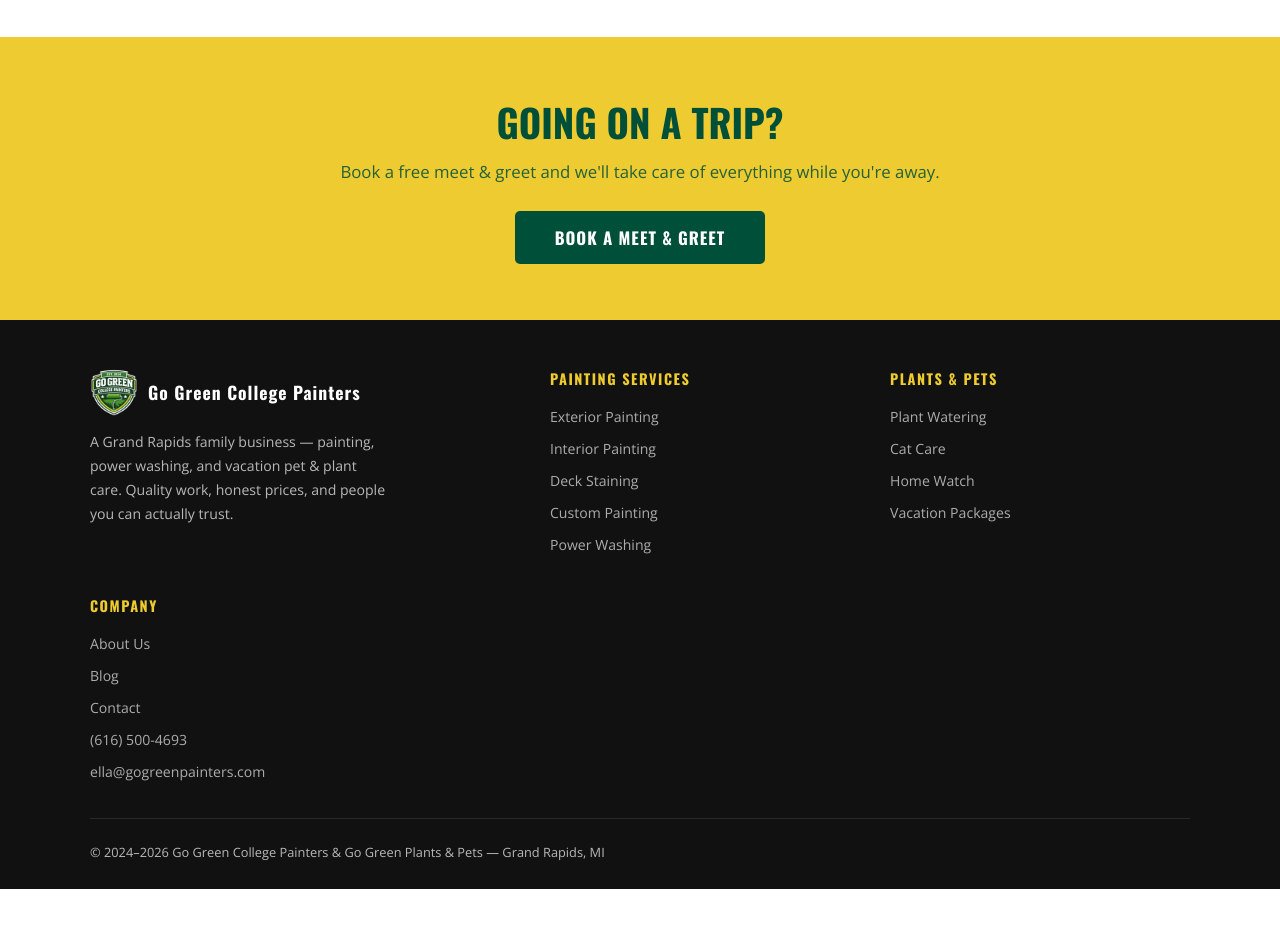
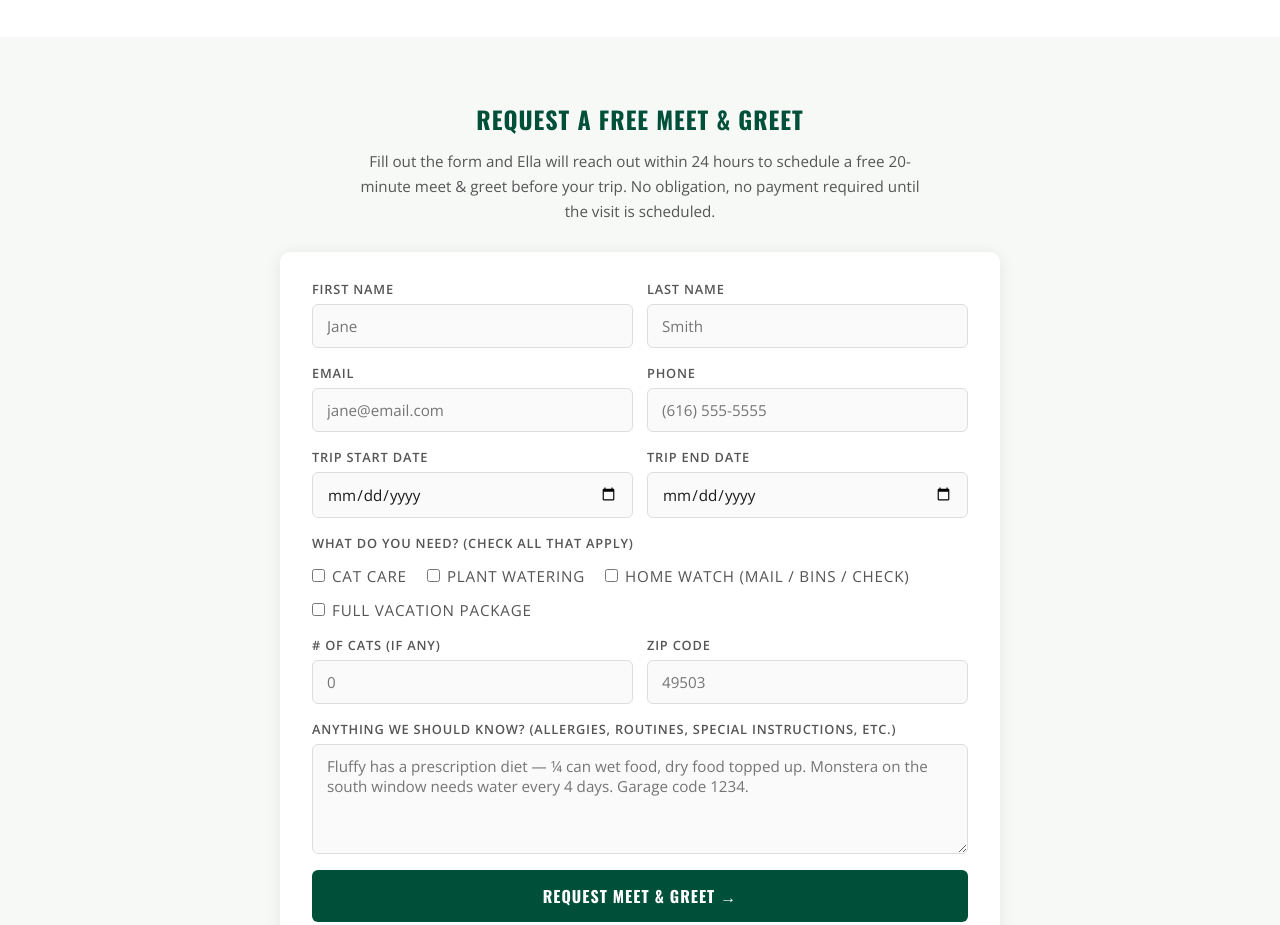
Before and after one commit to mbefus80/GoGreenPainters, a plain HTML site: page plants-and-pets/index.html in a window 1280 px wide. Shown: the part 3511-4436 px from the top of the page. Before the commit the page ends 4400 px from the top, so only its background shows below. Drawn offline with Linux system fonts and the light colour scheme.

Commit message:
Add dedicated Plants & Pets Netlify form + route; add 'Plant & Pet Care' option to main contact form dropdown; title tag rewrites on 6 money pages

```diff
--- a/plants-and-pets/index.html
+++ b/plants-and-pets/index.html
@@ -323,7 +323,7 @@
       </nav>
       <h1>Go Green Plants &amp; Pets</h1>
       <p class="lead">Vacation pet sitting, plant care, and home watch for Greater Grand Rapids homeowners. Your cats are fed, your plants are watered, your mail is inside &mdash; and you get a photo after every visit so you can actually relax.</p>
-      <a href="/contact/" class="btn-primary">Book a Meet &amp; Greet</a>
+      <a href="#book" class="btn-primary">Book a Meet &amp; Greet</a>
     </div>
   </section>
   <div class="page-press-strip">
@@ -526,12 +526,63 @@
     </div>
   </main>
 
+  <!-- Request a Meet & Greet form — dedicated Netlify form, routes to Ella + Michael -->
+  <section id="book" style="background:#f7f9f7; padding:64px 24px;">
+    <div class="container" style="max-width:720px; margin:0 auto;">
+      <div style="text-align:center; margin-bottom:28px;">
+        <h2 style="font-family:'Oswald',sans-serif; color:var(--green-dark); text-transform:uppercase; letter-spacing:1px; margin-bottom:12px;">Request a Free Meet &amp; Greet</h2>
+        <p style="color:#555; font-size:0.95rem; line-height:1.65; max-width:560px; margin:0 auto;">Fill out the form and Ella will reach out within 24 hours to schedule a free 20-minute meet &amp; greet before your trip. No obligation, no payment required until the visit is scheduled.</p>
+      </div>
+      <form class="contact-form" name="plants-pets-contact" id="plants-pets-form" method="POST" action="/contact/thank-you/" data-netlify="true" netlify-honeypot="bot-field" accept-charset="UTF-8" style="background:white; padding:28px 32px 32px; border-radius:10px; box-shadow:0 2px 16px rgba(0,0,0,0.08);">
+        <input type="hidden" name="form-name" value="plants-pets-contact" />
+        <p style="position:absolute;left:-9999px;width:1px;height:1px;overflow:hidden;" aria-hidden="true">
+          <label>Leave this field empty: <input name="bot-field" tabindex="-1" autocomplete="off" /></label>
+        </p>
+        <div class="form-row">
+          <div class="form-group"><label for="pp-fname">First Name</label><input type="text" id="pp-fname" name="first_name" maxlength="255" placeholder="Jane" required /></div>
+          <div class="form-group"><label for="pp-lname">Last Name</label><input type="text" id="pp-lname" name="last_name" maxlength="255" placeholder="Smith" required /></div>
+        </div>
+        <div class="form-row">
+          <div class="form-group"><label for="pp-email">Email</label><input type="email" id="pp-email" name="email" maxlength="255" placeholder="jane@email.com" required /></div>
+          <div class="form-group"><label for="pp-phone">Phone</label><input type="tel" id="pp-phone" name="phone" maxlength="20" placeholder="(616) 555-5555" required /></div>
+        </div>
+        <div class="form-row">
+          <div class="form-group"><label for="pp-trip-start">Trip Start Date</label><input type="date" id="pp-trip-start" name="trip_start" /></div>
+          <div class="form-group"><label for="pp-trip-end">Trip End Date</label><input type="date" id="pp-trip-end" name="trip_end" /></div>
+        </div>
+        <div class="form-group">
+          <label>What do you need? (Check all that apply)</label>
+          <div style="display:flex; flex-wrap:wrap; gap:14px 20px; margin-top:8px;">
+            <label style="display:flex; align-items:center; gap:7px; font-weight:normal; font-size:0.95rem; cursor:pointer;">
+              <input type="checkbox" name="services[]" value="Cat Care" style="width:auto; margin:0;" /> Cat Care
+            </label>
+            <label style="display:flex; align-items:center; gap:7px; font-weight:normal; font-size:0.95rem; cursor:pointer;">
+              <input type="checkbox" name="services[]" value="Plant Watering" style="width:auto; margin:0;" /> Plant Watering
+            </label>
+            <label style="display:flex; align-items:center; gap:7px; font-weight:normal; font-size:0.95rem; cursor:pointer;">
+              <input type="checkbox" name="services[]" value="Home Watch" style="width:auto; margin:0;" /> Home Watch (Mail / Bins / Check)
+            </label>
+            <label style="display:flex; align-items:center; gap:7px; font-weight:normal; font-size:0.95rem; cursor:pointer;">
+              <input type="checkbox" name="services[]" value="Full Vacation Package" style="width:auto; margin:0;" /> Full Vacation Package
+            </label>
+          </div>
+        </div>
+        <div class="form-row">
+          <div class="form-group"><label for="pp-cats"># of Cats (if any)</label><input type="number" id="pp-cats" name="num_cats" min="0" max="20" placeholder="0" /></div>
+          <div class="form-group"><label for="pp-zip">Zip Code</label><input type="text" id="pp-zip" name="zip" maxlength="10" placeholder="49503" /></div>
+        </div>
+        <div class="form-group"><label for="pp-notes">Anything we should know? (allergies, routines, special instructions, etc.)</label><textarea id="pp-notes" name="notes" maxlength="65535" placeholder="Fluffy has a prescription diet — ¼ can wet food, dry food topped up. Monstera on the south window needs water every 4 days. Garage code 1234."></textarea></div>
+        <button type="submit" class="form-submit">Request Meet &amp; Greet →</button>
+      </form>
+    </div>
+  </section>
+
   <!-- CTA Banner -->
   <div id="cta-banner">
     <div class="container">
       <h2>Going on a Trip?</h2>
       <p>Book a free meet &amp; greet and we'll take care of everything while you're away.</p>
-      <a href="/contact/" class="btn-dark">Book a Meet &amp; Greet</a>
+      <a href="#book" class="btn-dark">Book a Meet &amp; Greet</a>
     </div>
   </div>
 
```
Also changed, not shown: index.html (+1 -0 lines).
